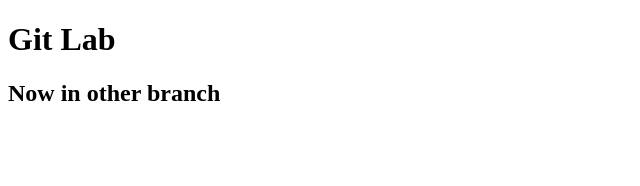
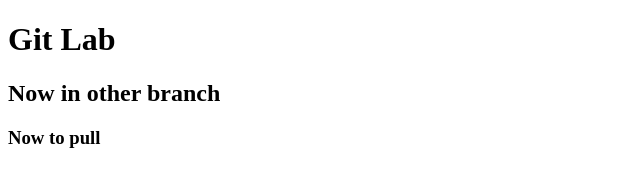
Before and after one commit to leenazaheer734/-SE-Lab6, a plain HTML site: page index.html in a window 1280 px wide. Shown: the whole page, without its empty margins (0-640 px from the left). Drawn offline with Linux system fonts and the light colour scheme.

Commit message:
now pull

```diff
--- a/index.html
+++ b/index.html
@@ -8,5 +8,6 @@
 <body>
     <h1>Git Lab</h1>
     <h2>Now in other branch</h2>
+    <h3>Now to pull</h3>
 </body>
 </html>
```
